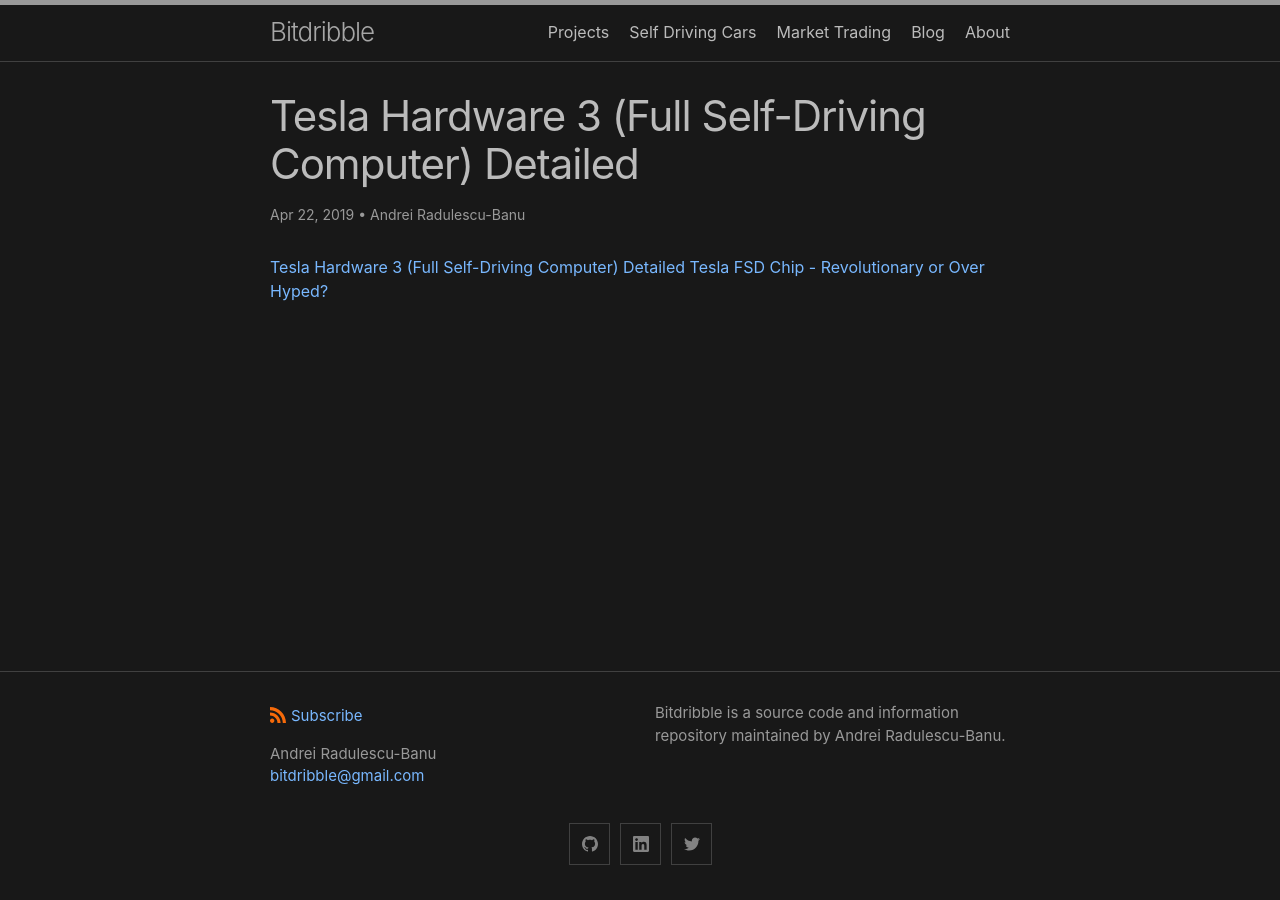
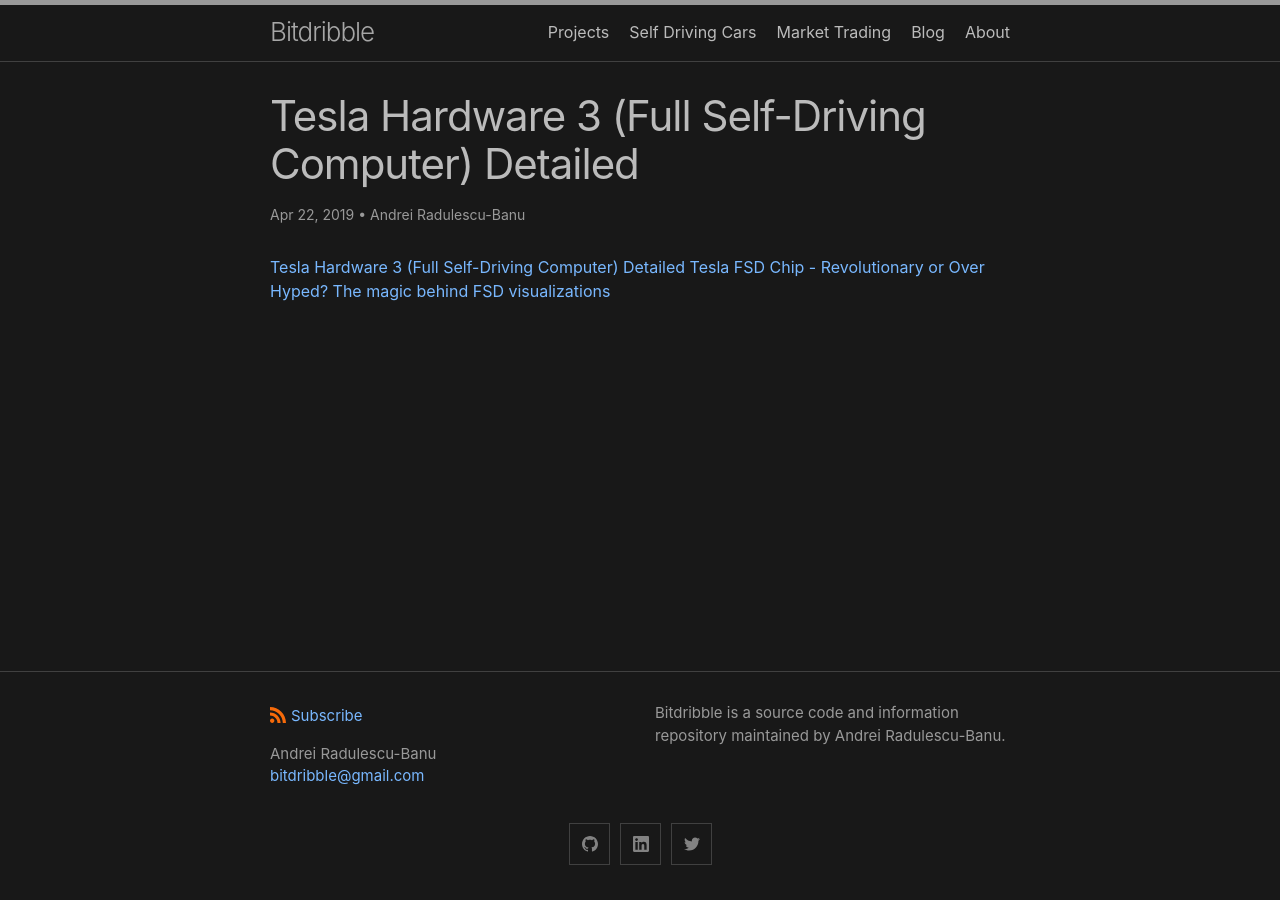
Before and after one commit to analytiq-hub/sigagent.github.io, a Jekyll site: the page built from self_driving_cars/_posts/2019-04-22-tesla-fsd-3.md, in a window 1280 px wide. Built offline with Jekyll 4.4.1, drawn with Linux system fonts in a browser that asks for light colours.

Commit message:
*** empty log message ***

```diff
--- a/self_driving_cars/_posts/2019-04-22-tesla-fsd-3.md
+++ b/self_driving_cars/_posts/2019-04-22-tesla-fsd-3.md
@@ -6,3 +6,4 @@ author:
 ---
 [Tesla Hardware 3 (Full Self-Driving Computer) Detailed](https://www.autopilotreview.com/tesla-custom-ai-chips-hardware-3/)
 [Tesla FSD Chip - Revolutionary or Over Hyped?](https://www.youtube.com/watch?v=zdUHp3y8VkU&feature=emb_rel_end)
+[The magic behind FSD visualizations](https://www.youtube.com/watch?v=DF86g8IIKdk)
```
